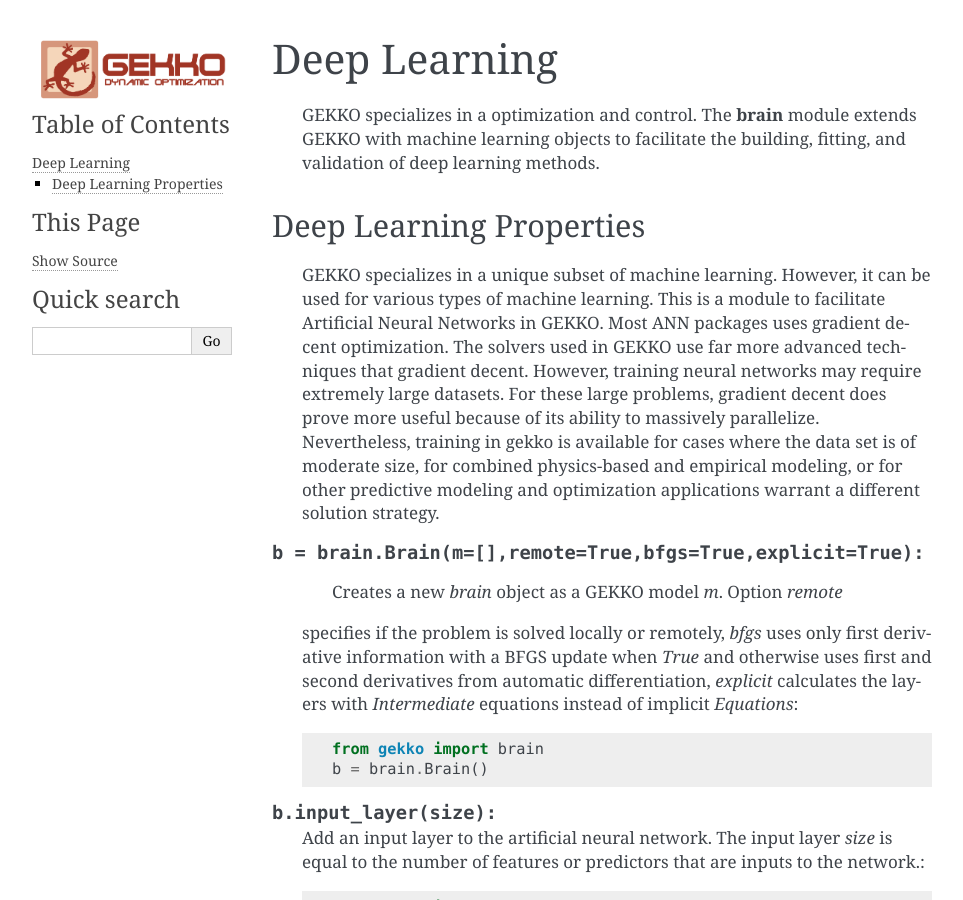
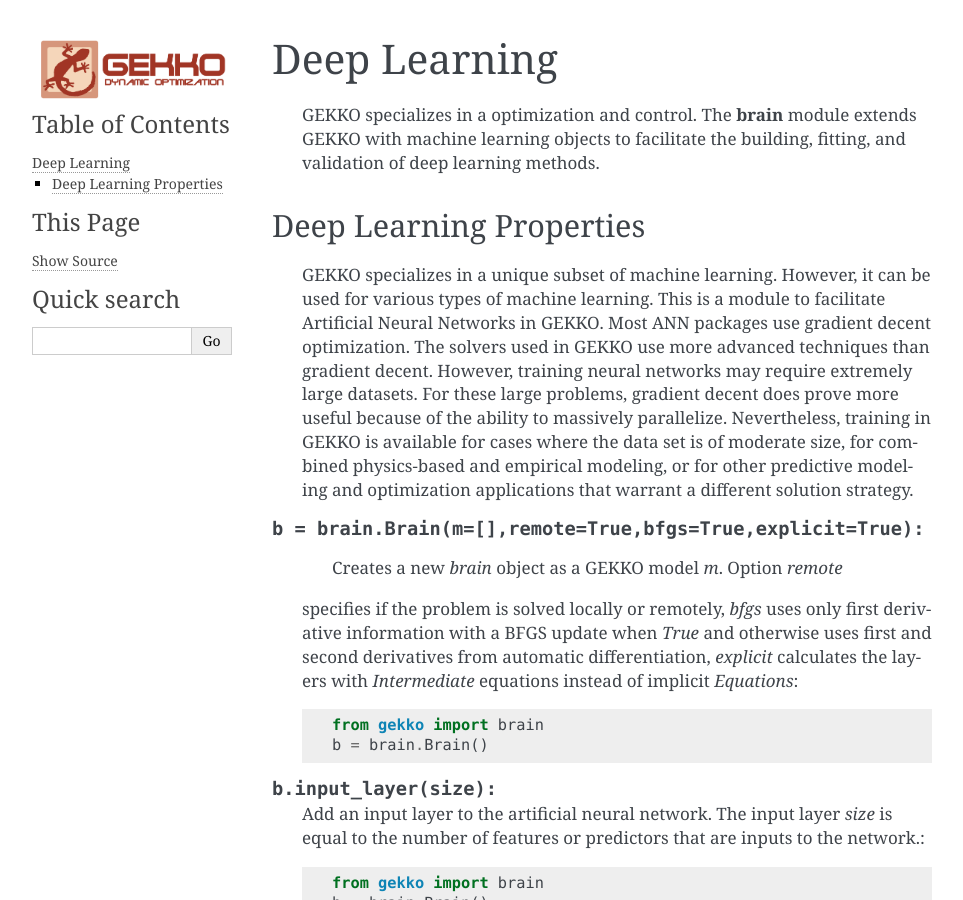
Before and after one commit to BYU-PRISM/GEKKO, a Sphinx documentation site: the page built from docs/brain.rst, in a window 1280 px wide and 900 px high. Shown: the whole window, without its empty margins (148-1111 px from the left). Built offline with Sphinx 7.4.7, drawn with Linux system fonts in a browser that asks for light colours.

Commit message:
Documentation for machine learning module

```diff
--- a/docs/brain.rst
+++ b/docs/brain.rst
@@ -16,15 +16,15 @@
    GEKKO specializes in a unique subset of machine learning. However,
    it can be used for various types of machine learning. This is a
    module to facilitate Artificial Neural Networks in GEKKO. Most ANN
-   packages uses gradient decent optimization. The solvers used in
-   GEKKO use far more advanced techniques that gradient decent.
+   packages use gradient decent optimization. The solvers used in
+   GEKKO use more advanced techniques than gradient decent.
    However, training neural networks may require extremely large
    datasets. For these large problems, gradient decent does prove more
-   useful because of its ability to massively parallelize.
-   Nevertheless, training in gekko is available for cases where the
+   useful because of the ability to massively parallelize.
+   Nevertheless, training in GEKKO is available for cases where the
    data set is of moderate size, for combined physics-based and
    empirical modeling, or for other predictive modeling and
-   optimization applications warrant a different solution strategy.
+   optimization applications that warrant a different solution strategy.
 
 .. py:class::	b = brain.Brain(m=[],remote=True,bfgs=True,explicit=True):
 
```
